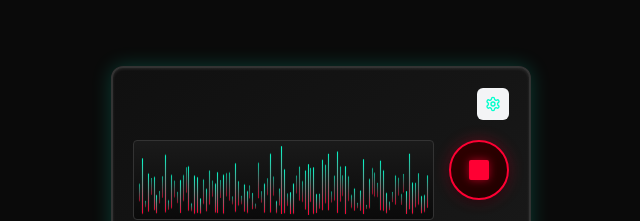
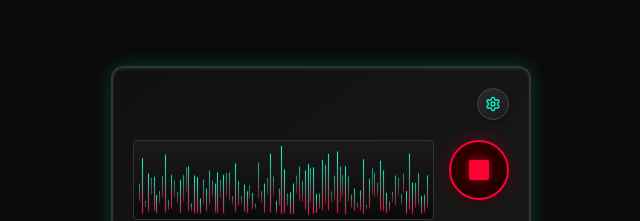
Before and after one commit to lsmod/synth-wave-visualizer-box, a React (Vite) app: page / in a window 1280 px wide. Shown: the part 198-419 px from the top of the page, without its empty margins (319-959 px from the left). Built offline with nearby package versions, Linux system fonts and the light colour scheme.

Commit message:
Fix: Set correct background colors for settings button and sheet
Set the correct background colors for the settings button and the settings sheet to match the design.

```diff
--- a/src/components/SettingsButton.tsx
+++ b/src/components/SettingsButton.tsx
@@ -27,7 +27,7 @@ const SettingsButton: React.FC = () => {
         <Tooltip>
           <TooltipTrigger asChild>
             <button
-              className="p-2 rounded-md bg-gray-100 hover:bg-gray-200 transition-colors cursor-pointer"
+              className="settings-button"
               onClick={handleClick}
             >
               <Settings size={16} />
@@ -38,7 +38,7 @@ const SettingsButton: React.FC = () => {
           </TooltipContent>
         </Tooltip>
       </SheetTrigger>
-      <SheetContent side="right" className="w-96 overflow-y-auto">
+      <SheetContent side="right" className="settings-sheet">
         <SettingsSheet onClose={() => setIsOpen(false)} />
       </SheetContent>
     </Sheet>
```
